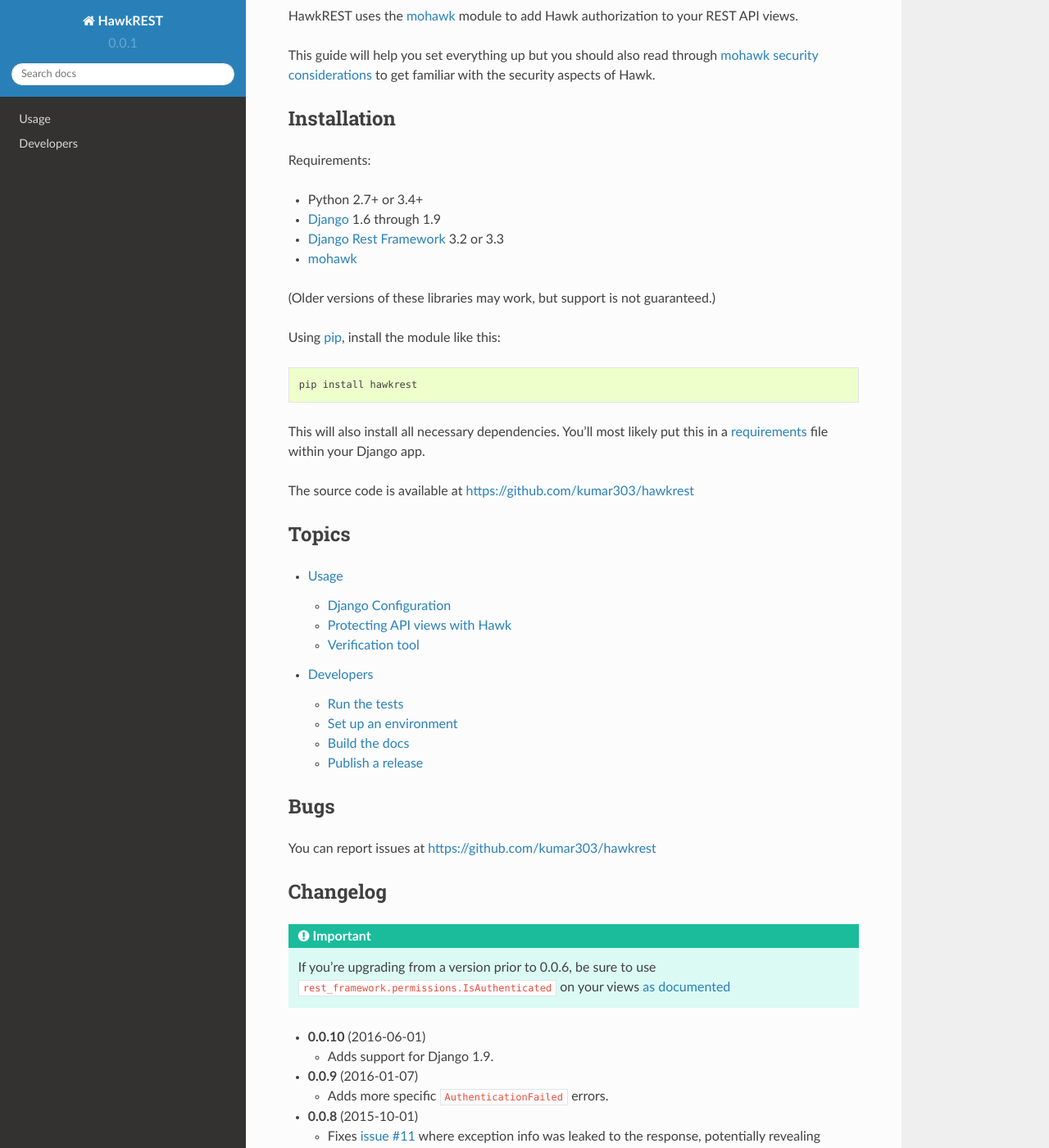
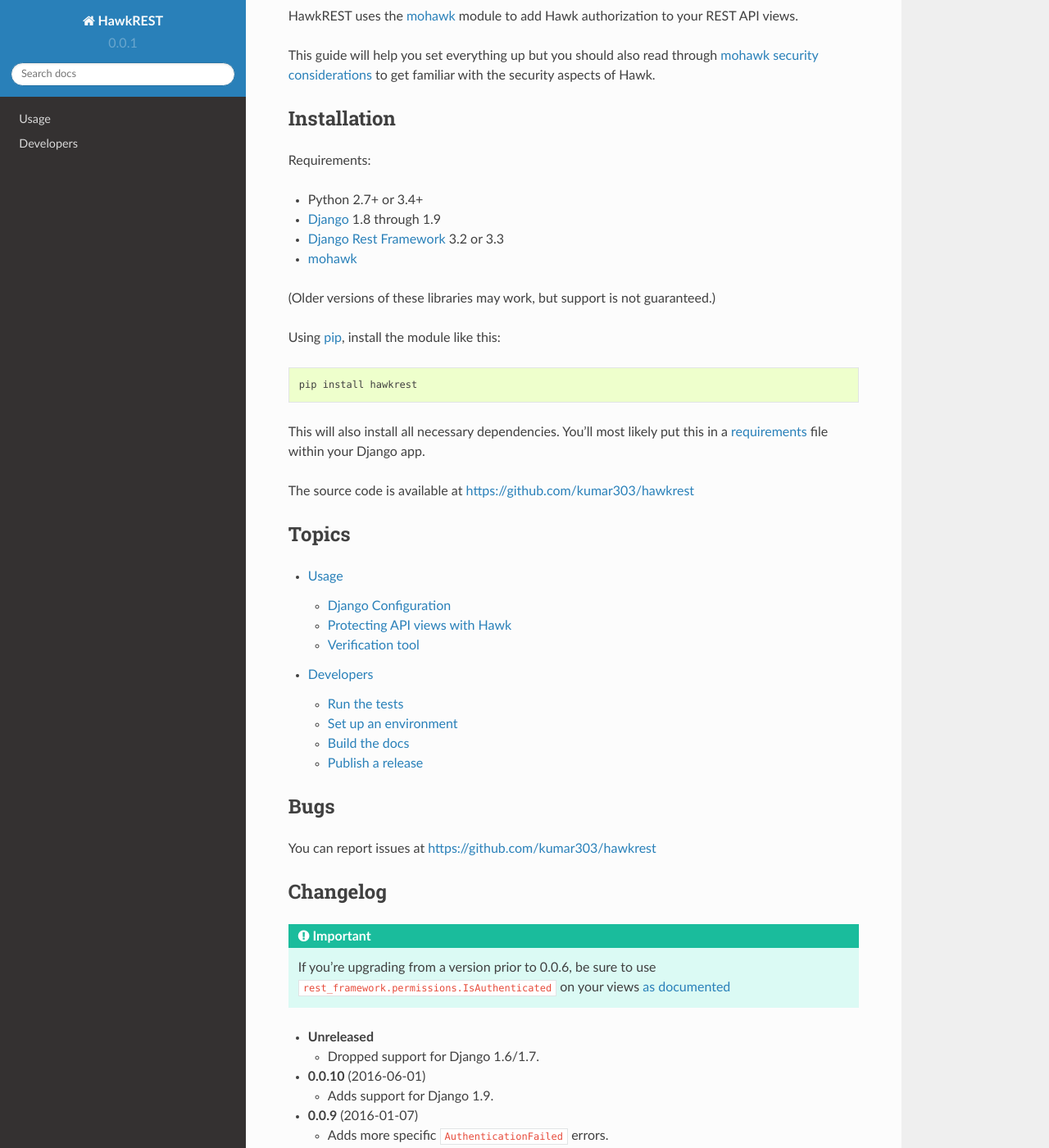
Before and after one commit to kumar303/hawkrest, a Sphinx documentation site: the page built from docs/index.rst, in a window 1280 px wide and 1400 px high, scrolled down 316 px. Shown: the whole window at 82% size. Built offline with Sphinx 7.4.7 and the Read the Docs theme 2.0.0, drawn with Linux system fonts in a browser that asks for light colours.

Commit message:
Stop testing against Django 1.6/1.7
Since they are no longer supported and there isn't a version of
django-nose that supports both Django <1.8 and Django 1.10.

```diff
--- a/docs/index.rst
+++ b/docs/index.rst
@@ -51,7 +51,7 @@
 Requirements:
 
 * Python 2.7+ or 3.4+
-* `Django`_ 1.6 through 1.9
+* `Django`_ 1.8 through 1.9
 * `Django Rest Framework`_ 3.2 or 3.3
 * `mohawk`_
 (Older versions of these libraries may work, but support is not guaranteed.)
@@ -92,6 +92,10 @@
     If you're upgrading from a version prior to 0.0.6, be sure to
     use ``rest_framework.permissions.IsAuthenticated`` on your views
     :ref:`as documented <protecting-api-views>`
+
+- **Unreleased**
+
+  - Dropped support for Django 1.6/1.7.
 
 - **0.0.10** (2016-06-01)
 
```
Also changed, not shown: .travis.yml, 1 other file.
